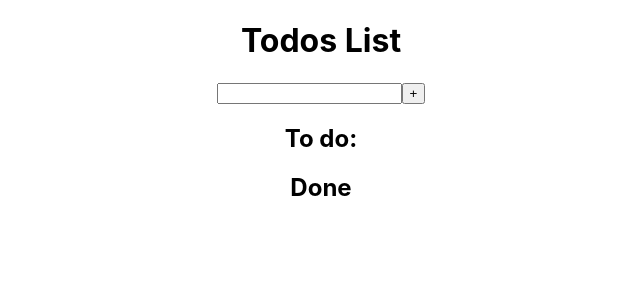
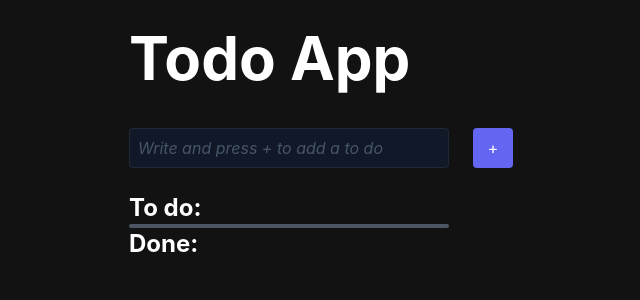
Before and after one commit to JuanDls01/todo-app, a React (Create React App) app: page / in a window 1280 px wide. Shown: the top 300 px of the page, without its empty margins (319-959 px from the left). Built offline with nearby package versions, Linux system fonts and the light colour scheme.

Commit message:
feat/start styling with tailwing and finished TodoAdd styles component

```diff
--- a/package.json
+++ b/package.json
@@ -39,5 +39,10 @@
       "last 1 firefox version",
       "last 1 safari version"
     ]
+  },
+  "devDependencies": {
+    "autoprefixer": "^10.4.12",
+    "postcss": "^8.4.18",
+    "tailwindcss": "^3.1.8"
   }
 }
--- a/src/App.tsx
+++ b/src/App.tsx
@@ -5,29 +5,26 @@ import { TodoProps } from "./models";
 
 function App() {
   const [todoList, setTodoList] = useState<TodoProps[]>([]);
-  console.log("cargue");
 
   const handleOnAddItem = (text: string) => {
     setTodoList((prev) => {
       return [...prev, { text: text, done: false }];
     });
-    console.log(todoList);
   };
 
   const handleOnChangeDone = (index: number, value: boolean) => {
-    console.log(todoList);
     todoList[index].done = value;
     setTodoList([...todoList]);
   };
 
   return (
-    <div className='App'>
-      <h1>Todos List</h1>
+    <div className='h-screen w-96 flex flex-col m-4'>
+      <h1 className='text-6xl font-bold text-white mb-10'>Todo App</h1>
       <TodoAdd onAdd={handleOnAddItem} />
-      <div>
+      <div className='text-2xl font-bold text-white w-80'>
         <div>
           <h2>To do:</h2>
-          <div>
+          <div className='border-2 border-gray-600 bg-gray-700 rounded'>
             {todoList.map(
               (todo, index) =>
                 !todo.done && (
@@ -43,7 +40,7 @@ function App() {
           </div>
         </div>
         <div>
-          <h2>Done</h2>
+          <h2>Done:</h2>
           <div>
             {todoList.map((todo, index) => {
               return (
--- a/src/components/TodoAdd.tsx
+++ b/src/components/TodoAdd.tsx
@@ -13,15 +13,19 @@ const TodoAdd: React.FC<TodoAddProps> = ({ onAdd }) => {
     setInputValue("");
   };
   return (
-    <div className='todo-add'>
+    <div className='w-full mb-6 flex content-between justify-between'>
       <input
-        className='todo-input'
+        className='h-10 w-80 p-2 flex items-center justify-center text-white rounded focus:outline-none focus:border-indigo-500 focus:ring-indigo-500 focus:ring-1 bg-gray-900 border border-gray-800 placeholder:italic placeholder:text-slate-600'
+        placeholder='Write and press + to add a to do'
         type='text'
         value={inputValue}
         onChange={(e) => setInputValue(e.target.value)}
         onKeyDown={(e) => e.key === "Enter" && handleOnAddItem()}
       />
-      <button className='add-button' onClick={handleOnAddItem}>
+      <button
+        className='h-10 w-10 bg-indigo-500 flex justify-center items-center rounded hover:bg-indigo-400 active:ring active:ring-indigo-600 text-white '
+        onClick={handleOnAddItem}
+      >
         +
       </button>
     </div>
--- a/src/index.css
+++ b/src/index.css
@@ -1,13 +1,20 @@
+@tailwind base;
+@tailwind components;
+@tailwind utilities;
+
 body {
-  margin: 0;
-  font-family: -apple-system, BlinkMacSystemFont, 'Segoe UI', 'Roboto', 'Oxygen',
-    'Ubuntu', 'Cantarell', 'Fira Sans', 'Droid Sans', 'Helvetica Neue',
+  margin: 12px;
+  display: flex;
+  justify-content: center;
+  font-family: -apple-system, BlinkMacSystemFont, "Segoe UI", "Roboto", "Oxygen",
+    "Ubuntu", "Cantarell", "Fira Sans", "Droid Sans", "Helvetica Neue",
     sans-serif;
   -webkit-font-smoothing: antialiased;
   -moz-osx-font-smoothing: grayscale;
+  background-color: #121212;
 }
 
 code {
-  font-family: source-code-pro, Menlo, Monaco, Consolas, 'Courier New',
+  font-family: source-code-pro, Menlo, Monaco, Consolas, "Courier New",
     monospace;
 }
--- /dev/null
+++ b/tailwind.config.js
@@ -0,0 +1,8 @@
+/** @type {import('tailwindcss').Config} */
+module.exports = {
+  content: ["./src/**/*.{js,jsx,ts,tsx}"],
+  theme: {
+    extend: {},
+  },
+  plugins: [],
+};
```
Also changed, not shown: 1 other file (tests, documents, lock files or other folders).
